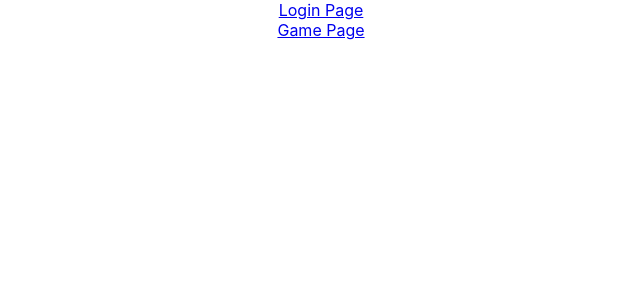
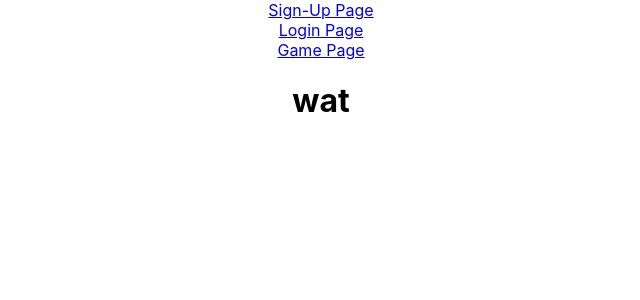
Before and after one commit to noise-controller-0520/noise-controller-0520-FE, a React (Create React App) app in the folder noise_controller/: page /sign-up in a window 1280 px wide. Shown: the top 300 px of the page, without its empty margins (319-959 px from the left). Built offline with nearby package versions, Linux system fonts and the light colour scheme.

Commit message:
sign up class comp set up

```diff
--- a/noise_controller/src/App.js
+++ b/noise_controller/src/App.js
@@ -2,6 +2,8 @@ import React from 'react';
 import './App.css';
 
 import { BrowserRouter as Router, Route, Link } from 'react-router-dom';
+
+import SignUp from './components/SignUp';
 import Login from './components/Login';
 import PrivateRoute from './PrivateRoute';
 
@@ -10,6 +12,11 @@ function App() {
   return (
     <Router>
     <div className="App">
+
+      <div>
+        <Link to="/sign-up"> Sign-Up Page </Link>
+      </div>
+
       <div>
         <Link to="/login"> Login Page </Link>
       </div>
@@ -18,6 +25,7 @@ function App() {
         <Link to="/protected"> Game Page </Link>
       </div>
 
+      <Route path="/sign-up" component={SignUp} />
       <Route path="/login" component={Login} />
       <PrivateRoute exact path="/protected" />
 
--- a/noise_controller/src/components/Login.js
+++ b/noise_controller/src/components/Login.js
@@ -11,7 +11,7 @@ class Login extends React.Component {
     }
   };
 
-  handleChange = e => {
+  handleChanges = e => {
     this.setState({
       credentials: {
         ...this.state.credentials,
@@ -35,14 +35,14 @@ class Login extends React.Component {
           <input
             type="text"
             name="username"
-            onChange={this.handleChange}
+            onChange={this.handleChanges}
             value={this.state.credentials.username}
           />
 
           <input
             type="password"
             name="password"
-            onChange={this.handleChange}
+            onChange={this.handleChanges}
             value={this.state.credentials.password}
           />
 
--- /dev/null
+++ b/noise_controller/src/components/SignUp.js
@@ -0,0 +1,16 @@
+import React from "react";
+
+class SignUp extends React.Component {
+
+
+
+  render() {
+    return (
+      <div>
+        <h1>wat</h1>
+      </div>
+    );
+  }
+}
+
+export default SignUp;
```
